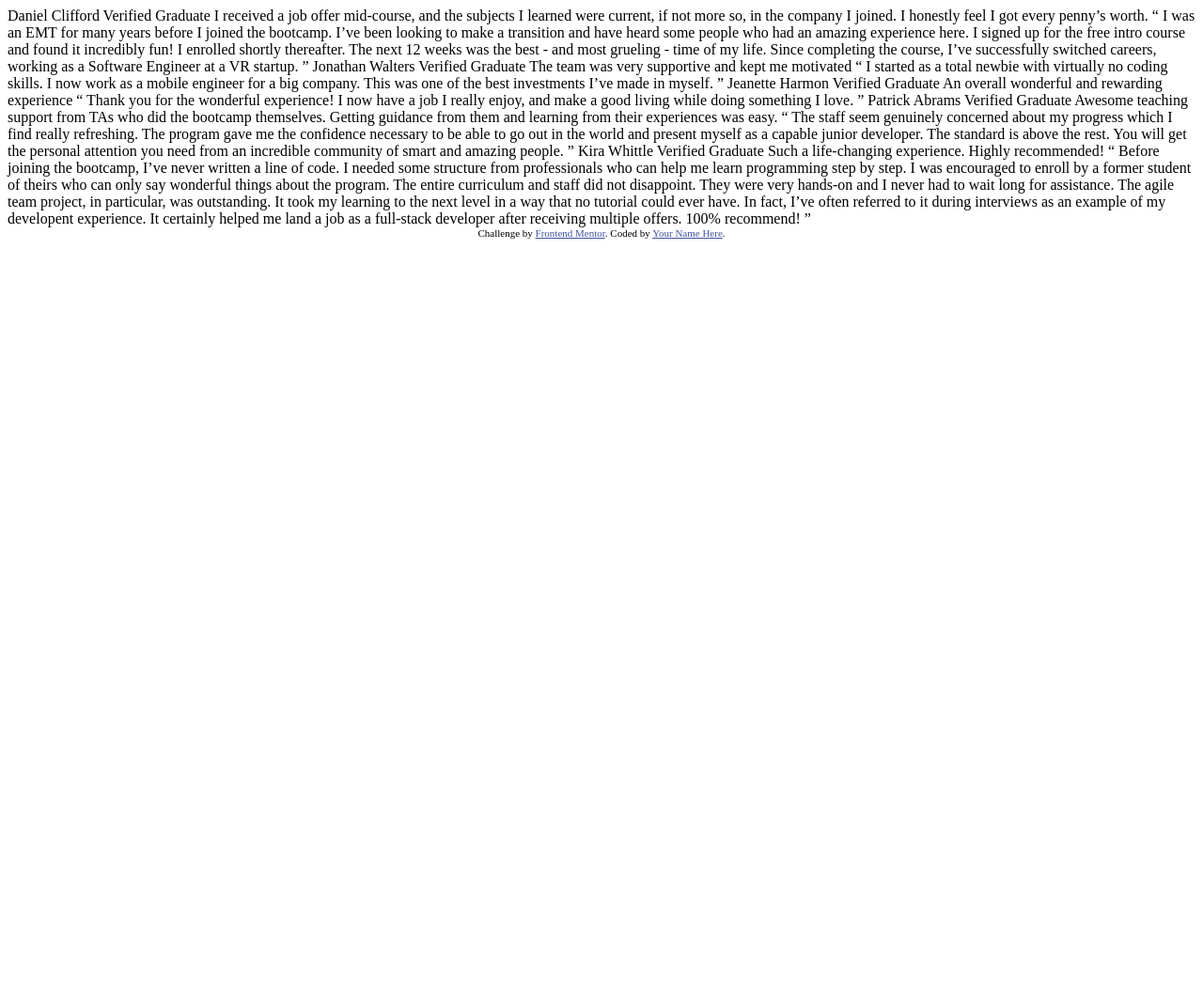
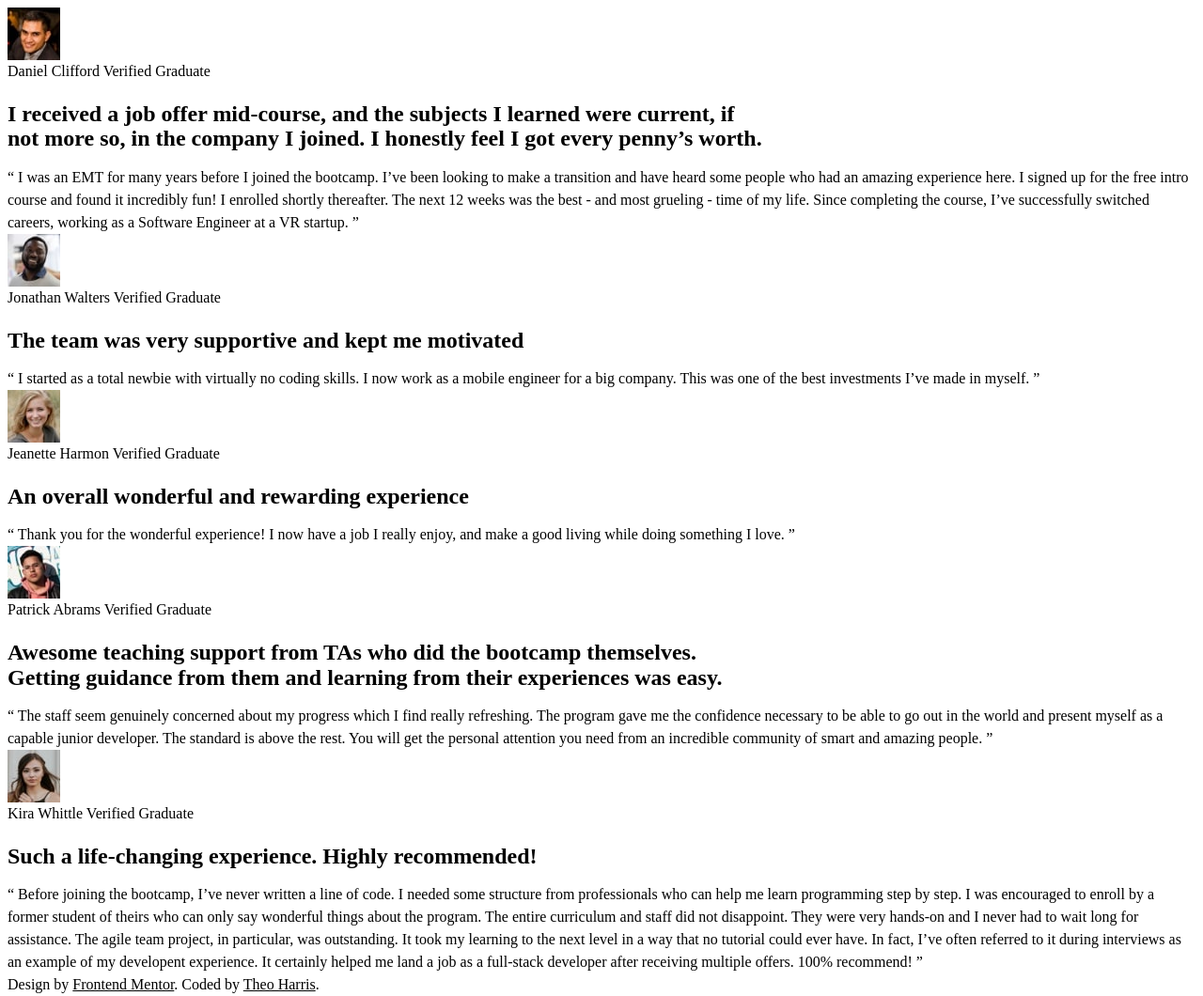
Before and after one commit to Theosaurus-Rex/testimonials-grid-section, a plain HTML site: page index.html in a window 1280 px wide. Shown: the whole page at 94% size. Before the commit the page ends 800 px from the top, so only its background shows below. Drawn offline with Linux system fonts and the light colour scheme.

Commit message:
feat: Add semantics to markup, apply basic CSS reset

```diff
--- a/index.html
+++ b/index.html
@@ -1,76 +1,139 @@
 <!DOCTYPE html>
 <html lang="en">
   <head>
-  <meta charset="UTF-8">
-  <meta name="viewport" content="width=device-width, initial-scale=1.0"> <!-- displays site properly based on user's device -->
+    <meta charset="UTF-8" />
+    <meta name="viewport" content="width=device-width, initial-scale=1.0" />
+    <!-- displays site properly based on user's device -->
 
-  <link rel="icon" type="image/png" sizes="32x32" href="./images/favicon-32x32.png">
+    <link
+      rel="icon"
+      type="image/png"
+      sizes="32x32"
+      href="./images/favicon-32x32.png"
+    />
+    <link rel="stylesheet" href="./styles.css" />
 
-  <title>Frontend Mentor | [Challenge Name Here]</title>
-
-  <!-- Feel free to remove these styles or customise in your own stylesheet 👍 -->
-  <style>
-    .attribution { font-size: 11px; text-align: center; }
-    .attribution a { color: hsl(228, 45%, 44%); }
-  </style>
+    <title>Testimonials Bento Grid</title>
   </head>
   <body>
-  Daniel Clifford
-  Verified Graduate
-
-  I received a job offer mid-course, and the subjects I learned were current, if not more so,
-  in the company I joined. I honestly feel I got every penny’s worth.
-
-  “ I was an EMT for many years before I joined the bootcamp. I’ve been looking to make a
-  transition and have heard some people who had an amazing experience here. I signed up
-  for the free intro course and found it incredibly fun! I enrolled shortly thereafter.
-  The next 12 weeks was the best - and most grueling - time of my life. Since completing
-  the course, I’ve successfully switched careers, working as a Software Engineer at a VR startup. ”
-
-  Jonathan Walters
-  Verified Graduate
-
-  The team was very supportive and kept me motivated
-
-  “ I started as a total newbie with virtually no coding skills. I now work as a mobile engineer
-  for a big company. This was one of the best investments I’ve made in myself. ”
-
-  Jeanette Harmon
-  Verified Graduate
-
-  An overall wonderful and rewarding experience
-
-  “ Thank you for the wonderful experience! I now have a job I really enjoy, and make a good living
-  while doing something I love. ”
-
-  Patrick Abrams
-  Verified Graduate
-
-  Awesome teaching support from TAs who did the bootcamp themselves. Getting guidance from them and
-  learning from their experiences was easy.
-
-  “ The staff seem genuinely concerned about my progress which I find really refreshing. The program
-  gave me the confidence necessary to be able to go out in the world and present myself as a capable
-  junior developer. The standard is above the rest. You will get the personal attention you need from
-  an incredible community of smart and amazing people. ”
-
-  Kira Whittle
-  Verified Graduate
-
-  Such a life-changing experience. Highly recommended!
-
-  “ Before joining the bootcamp, I’ve never written a line of code. I needed some structure from
-  professionals who can help me learn programming step by step. I was encouraged to enroll by a former
-  student of theirs who can only say wonderful things about the program. The entire curriculum and staff
-  did not disappoint. They were very hands-on and I never had to wait long for assistance. The agile team
-  project, in particular, was outstanding. It took my learning to the next level in a way that no tutorial
-  could ever have. In fact, I’ve often referred to it during interviews as an example of my developent
-  experience. It certainly helped me land a job as a full-stack developer after receiving multiple offers.
-  100% recommend! ”
-
+    <main>
+      <h1 class="sr-only">Client Testimonials</h1>
+      <section>
+        <div class="graduate">
+          <img
+            src="./images/image-daniel.jpg"
+            alt="A headshot of Daniel
+          Clifford"
+            class="graduate-image"
+          />
+          <span>Daniel Clifford</span>
+          <span>Verified Graduate</span>
+        </div>
+        <h2>
+          I received a job offer mid-course, and the subjects I learned were
+          current, if not more so, in the company I joined. I honestly feel I
+          got every penny’s worth.
+        </h2>
+        <p>
+          “ I was an EMT for many years before I joined the bootcamp. I’ve been
+          looking to make a transition and have heard some people who had an
+          amazing experience here. I signed up for the free intro course and
+          found it incredibly fun! I enrolled shortly thereafter. The next 12
+          weeks was the best - and most grueling - time of my life. Since
+          completing the course, I’ve successfully switched careers, working as
+          a Software Engineer at a VR startup. ”
+        </p>
+      </section>
+      <section>
+        <div class="graduate">
+          <img
+            src="./images/image-jonathan.jpg"
+            alt="A headshot of Jonathan Walters"
+            class="graduate-image"
+          />
+          <span>Jonathan Walters</span>
+          <span>Verified Graduate</span>
+        </div>
+        <h2>The team was very supportive and kept me motivated</h2>
+        <p>
+          “ I started as a total newbie with virtually no coding skills. I now
+          work as a mobile engineer for a big company. This was one of the best
+          investments I’ve made in myself. ”
+        </p>
+      </section>
+      <section>
+        <div class="graduate">
+          <img
+            src="./images/image-jeanette.jpg"
+            alt="A headshot of Jeanette Harmon"
+            class="graduate-image"
+          />
+          <span>Jeanette Harmon</span>
+          <span>Verified Graduate</span>
+        </div>
+        <h2>An overall wonderful and rewarding experience</h2>
+        <p>
+          “ Thank you for the wonderful experience! I now have a job I really
+          enjoy, and make a good living while doing something I love. ”
+        </p>
+      </section>
+      <section>
+        <div class="graduate">
+          <img
+            src="./images/image-patrick.jpg"
+            alt="A headshot of Patrick Abrams"
+            class="graduate-image"
+          />
+          <span>Patrick Abrams</span>
+          <span>Verified Graduate</span>
+        </div>
+        <h2>
+          Awesome teaching support from TAs who did the bootcamp themselves.
+          Getting guidance from them and learning from their experiences was
+          easy.
+        </h2>
+        <p>
+          “ The staff seem genuinely concerned about my progress which I find
+          really refreshing. The program gave me the confidence necessary to be
+          able to go out in the world and present myself as a capable junior
+          developer. The standard is above the rest. You will get the personal
+          attention you need from an incredible community of smart and amazing
+          people. ”
+        </p>
+      </section>
+      <section>
+        <div class="graduate">
+          <img
+            src="./images/image-kira.jpg"
+            alt="A headshot of Kira Whittle"
+            class="graduate-image"
+          />
+          <span>Kira Whittle</span>
+          <span>Verified Graduate</span>
+        </div>
+        <h2>Such a life-changing experience. Highly recommended!</h2>
+        <p>
+          “ Before joining the bootcamp, I’ve never written a line of code. I
+          needed some structure from professionals who can help me learn
+          programming step by step. I was encouraged to enroll by a former
+          student of theirs who can only say wonderful things about the program.
+          The entire curriculum and staff did not disappoint. They were very
+          hands-on and I never had to wait long for assistance. The agile team
+          project, in particular, was outstanding. It took my learning to the
+          next level in a way that no tutorial could ever have. In fact, I’ve
+          often referred to it during interviews as an example of my developent
+          experience. It certainly helped me land a job as a full-stack
+          developer after receiving multiple offers. 100% recommend! ”
+        </p>
+      </section>
+    </main>
+    <footer>
       <div class="attribution">
-    Challenge by <a href="https://www.frontendmentor.io?ref=challenge" target="_blank">Frontend Mentor</a>.
-    Coded by <a href="#">Your Name Here</a>.
+        Design by
+        <a href="https://www.frontendmentor.io?ref=challenge" target="_blank"
+          >Frontend Mentor</a
+        >. Coded by <a href="https://github.com/Theosaurus-Rex">Theo Harris</a>.
       </div>
+    </footer>
   </body>
 </html>
--- /dev/null
+++ b/styles.css
@@ -0,0 +1,97 @@
+/* CSS Reset from Andy Bell: https://piccalil.li/blog/a-more-modern-css-reset/ */
+/* Box sizing rules */
+*,
+*::before,
+*::after {
+  box-sizing: border-box;
+}
+
+/* Prevent font size inflation */
+html {
+  -moz-text-size-adjust: none;
+  -webkit-text-size-adjust: none;
+  text-size-adjust: none;
+}
+
+/* Remove default margin in favour of better control in authored CSS */
+body,
+h1,
+h2,
+h3,
+h4,
+p,
+figure,
+blockquote,
+dl,
+dd {
+  margin-block-end: 0;
+}
+
+/* Remove list styles on ul, ol elements with a list role, which suggests default styling will be removed */
+ul[role="list"],
+ol[role="list"] {
+  list-style: none;
+}
+
+/* Set core body defaults */
+body {
+  min-height: 100vh;
+  line-height: 1.5;
+}
+
+/* Set shorter line heights on headings and interactive elements */
+h1,
+h2,
+h3,
+h4,
+button,
+input,
+label {
+  line-height: 1.1;
+}
+
+/* Balance text wrapping on headings */
+h1,
+h2,
+h3,
+h4 {
+  text-wrap: balance;
+}
+
+/* A elements that don't have a class get default styles */
+a:not([class]) {
+  text-decoration-skip-ink: auto;
+  color: currentColor;
+}
+
+/* Make images easier to work with */
+img,
+picture {
+  max-width: 100%;
+  display: block;
+}
+
+/* Inherit fonts for inputs and buttons */
+input,
+button,
+textarea,
+select {
+  font-family: inherit;
+  font-size: inherit;
+}
+
+/* Make sure textareas without a rows attribute are not tiny */
+textarea:not([rows]) {
+  min-height: 10em;
+}
+
+/* Anything that has been anchored to should have extra scroll margin */
+:target {
+  scroll-margin-block: 5ex;
+}
+
+/* End of CSS Reset */
+
+.sr-only {
+  display: none;
+}
```
Lines whose indentation alone changed are shown as unchanged.
